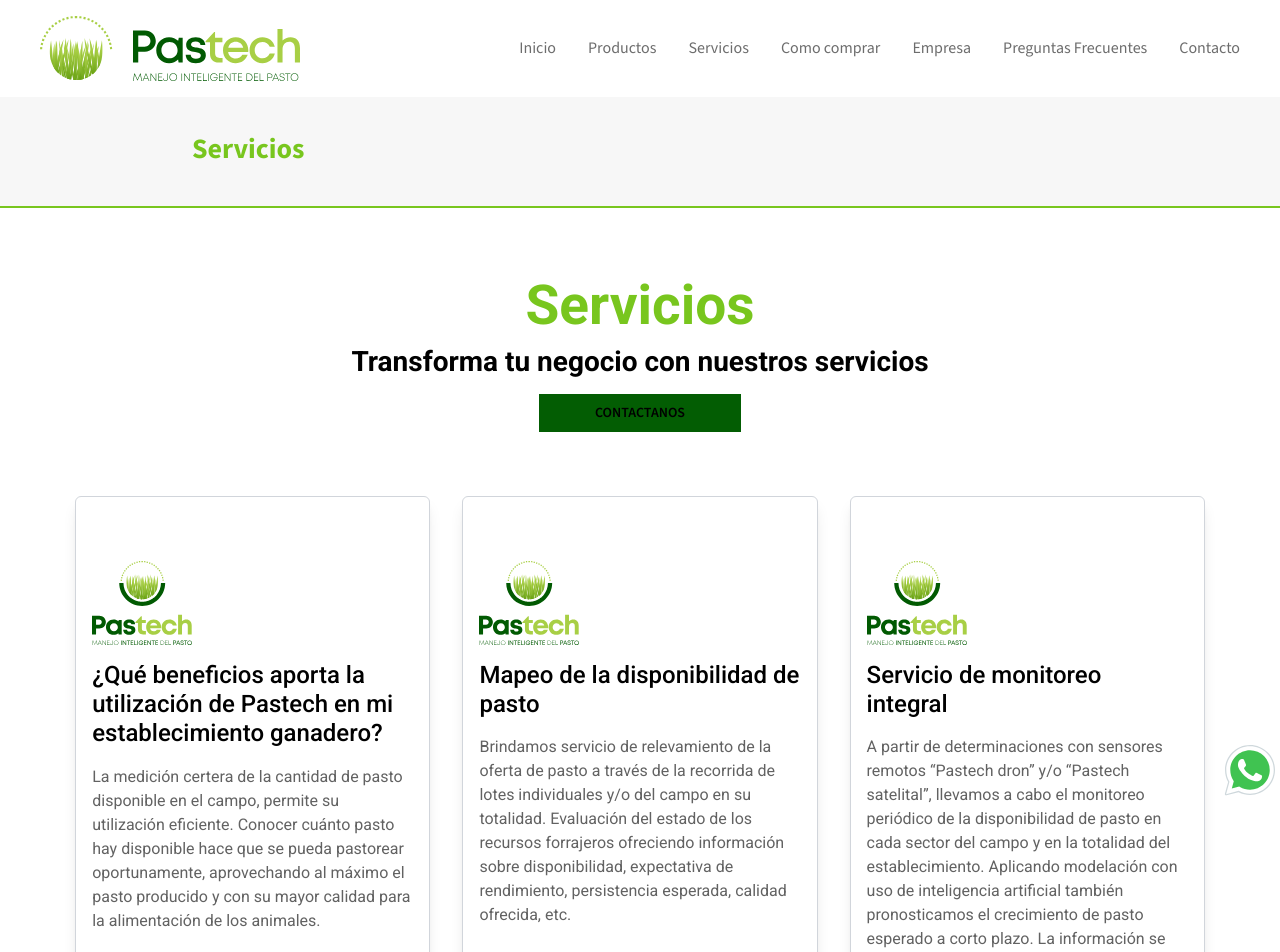
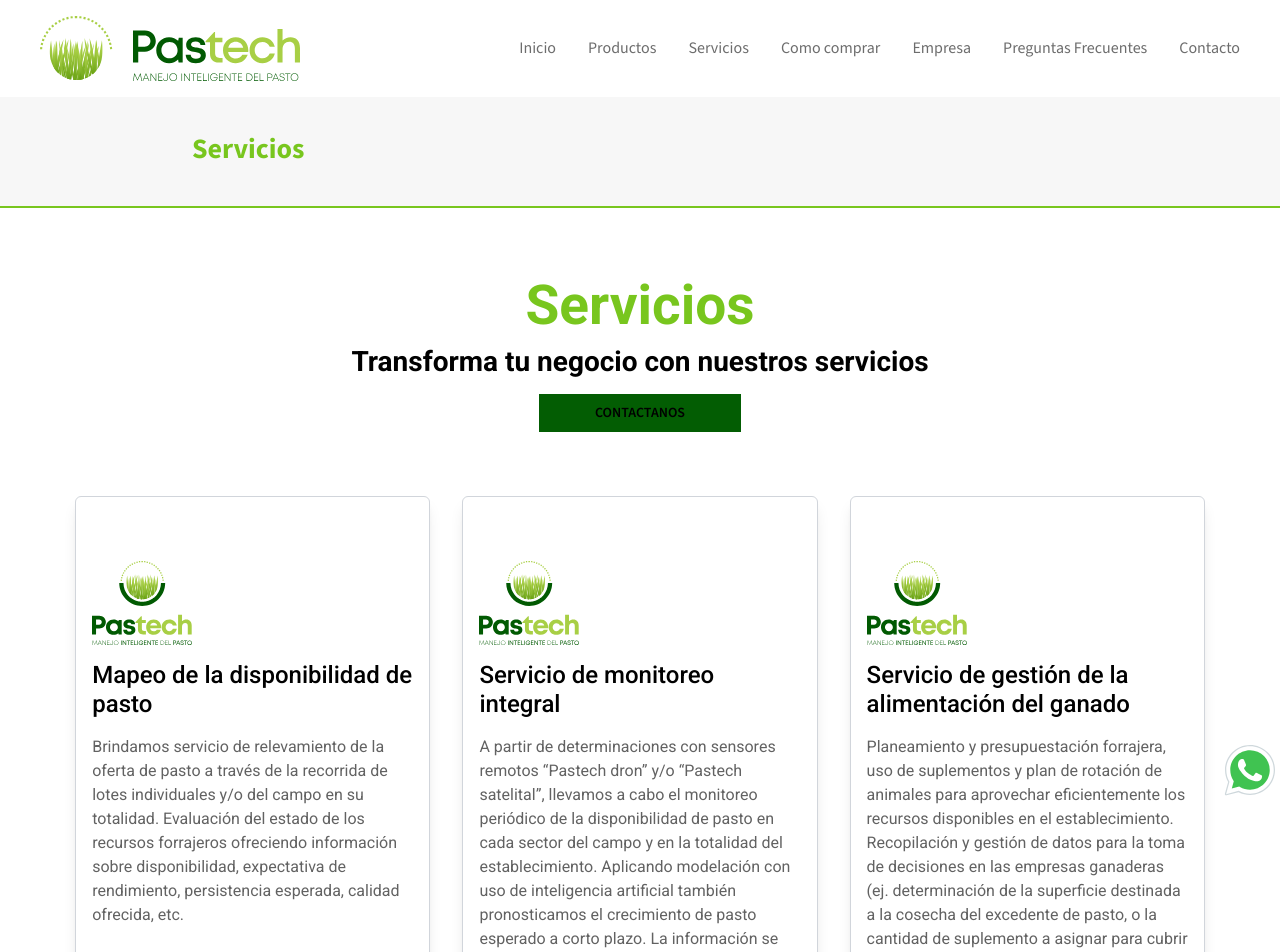
Before and after one commit to TomasMatarazzo/pastech-web, a React (Vite) app: page /servicios in a window 1280 px wide. Shown: the top 952 px of the page. Built offline with nearby package versions, Linux system fonts and the light colour scheme; a web font is replaced by a local one.

Commit message:
Update Servicios.jsx

```diff
--- a/src/pages/Contenido/Servicios.jsx
+++ b/src/pages/Contenido/Servicios.jsx
@@ -5,10 +5,6 @@
 const Servicios = () => {
 
     const data = [
-        {
-          pregunta: "¿Qué beneficios aporta la utilización de Pastech en mi establecimiento ganadero?",
-          respuesta: "La medición certera de la cantidad de pasto disponible en el campo, permite su utilización eficiente. Conocer cuánto pasto hay disponible hace que se pueda pastorear oportunamente, aprovechando al máximo el pasto producido y con su mayor calidad para la alimentación de los animales.",
-        },
         {
           pregunta: "Mapeo de la disponibilidad de pasto",
           respuesta: "Brindamos servicio de relevamiento de la oferta de pasto a través de la recorrida de lotes individuales y/o del campo en su totalidad. Evaluación del estado de los recursos forrajeros ofreciendo información sobre disponibilidad, expectativa de rendimiento, persistencia esperada, calidad ofrecida, etc.",
```
